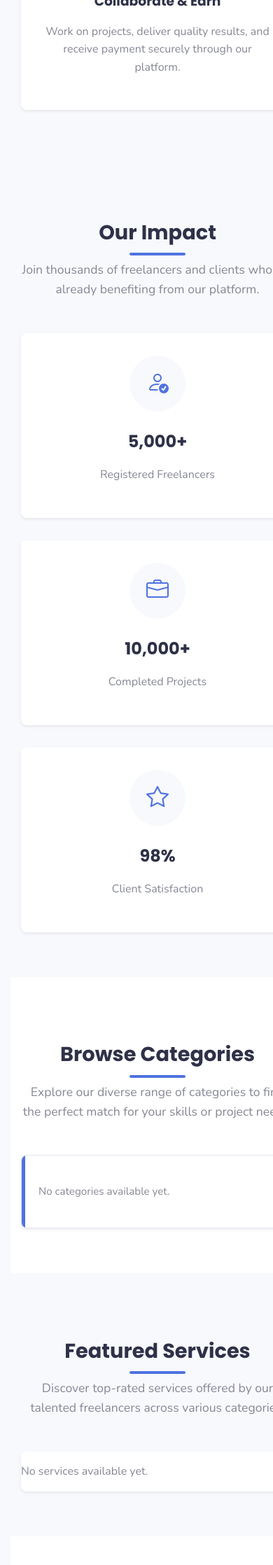
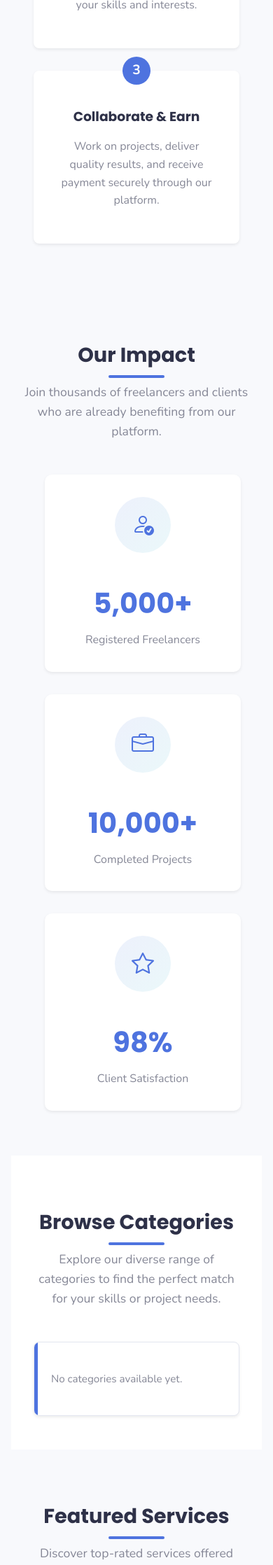
Before and after one commit to airiermonster/freelance, a Django app: page / in a window 390 px wide; the page is wider, and only the part inside the window is pictured. Shown: the part 3200-5436 px from the top of that part at 70% size. Run offline with Django 5.2, Linux system fonts and the light colour scheme; data that the repository does not hold is empty.

Commit message:
Improved landing page styles and functionality. Enhanced navbar scroll behavior, added statistics section with responsive design, and updated footer with logo integration. Adjusted container and section paddings for better layout consistency.

```diff
--- a/static/css/landing.css
+++ b/static/css/landing.css
@@ -30,6 +30,8 @@
     margin: 0;
     padding: 0;
     overflow-x: hidden;
+    width: 100%;
+    max-width: 100vw;
 }
 
 h1, h2, h3, h4, h5, h6 {
@@ -57,13 +59,21 @@
 
 .container {
     width: 100%;
-    max-width: 1200px;
-    margin: 0 auto;
-    padding: 0 15px;
+    max-width: 100%;
+    margin: 0;
+    padding: 0 2rem;
+    box-sizing: border-box;
+}
+
+@media (min-width: 1400px) {
+    .container {
+        padding: 0 4rem;
+    }
 }
 
 .section {
-    padding: 5rem 0;
+    padding: 5rem 2rem;
+    width: 100%;
 }
 
 .section-title {
@@ -354,6 +380,7 @@
     display: grid;
     grid-template-columns: repeat(auto-fit, minmax(300px, 1fr));
     gap: 2rem;
+    width: 100%;
 }
 
 .feature-card {
@@ -404,6 +431,9 @@
     justify-content: center;
     gap: 2rem;
     counter-reset: step;
+    width: 100%;
+    max-width: 100%;
+    padding: 0;
 }
 
 .step {
@@ -461,6 +491,9 @@
     display: grid;
     grid-template-columns: repeat(auto-fill, minmax(280px, 1fr));
     gap: 1.5rem;
+    width: 100%;
+    max-width: 100%;
+    padding: 0;
 }
 
 .category-card {
@@ -513,8 +546,11 @@
 
 .service-list {
     display: grid;
-    grid-template-columns: repeat(auto-fill, minmax(350px, 1fr));
+    grid-template-columns: repeat(auto-fit, minmax(350px, 1fr));
     gap: 2rem;
+    width: 100%;
+    max-width: 100%;
+    padding: 0;
 }
 
 .service-card {
@@ -988,6 +1031,18 @@
 
 /* Responsive Styles */
 @media (max-width: 992px) {
+    .container {
+        padding: 0 1.5rem;
+    }
+
+    .section {
+        padding: 4rem 1.5rem;
+    }
+
+    .navbar {
+        padding: 1rem 1.5rem;
+    }
+
     .hero .container {
         grid-template-columns: 1fr;
         text-align: center;
@@ -1041,11 +1096,24 @@
     .navbar-toggle {
         display: block;
     }
+
+    .statistics .features-grid {
+        grid-template-columns: repeat(auto-fit, minmax(250px, 1fr));
+        padding: 0 1.5rem;
+    }
 }
 
 @media (max-width: 768px) {
+    .container {
+        padding: 0 1rem;
+    }
+
     .section {
-        padding: 4rem 0;
+        padding: 3rem 1rem;
+    }
+
+    .navbar {
+        padding: 1rem;
     }
 
     .section-title h2 {
@@ -1087,6 +1155,11 @@
 
     .footer-heading {
         margin-top: 1rem;
+    }
+
+    .statistics .features-grid {
+        grid-template-columns: 1fr;
+        padding: 0 1rem;
     }
 }
 
@@ -1118,4 +1191,68 @@
     .testimonial-card {
         flex: 0 0 300px;
     }
+
+    .statistics h3 {
+        font-size: 2rem;
+    }
 }
+
+/* Add box-sizing to all elements */
+*, *::before, *::after {
+    box-sizing: border-box;
+}
+
+/* Statistics Section */
+.statistics {
+    width: 100%;
+    overflow: hidden;
+    padding: 4rem 0;
+}
+
+.statistics .features-grid {
+    display: grid;
+    grid-template-columns: repeat(auto-fit, minmax(280px, 1fr));
+    gap: 2rem;
+    padding: 0 2rem;
+    width: 100%;
+    box-sizing: border-box;
+}
+
+.statistics .feature-card {
+    width: 100%;
+    padding: 2rem;
+    text-align: center;
+    background: #fff;
+    border-radius: 10px;
+    box-shadow: var(--shadow-sm);
+    transition: transform 0.3s ease;
+}
+
+.statistics .feature-card:hover {
+    transform: translateY(-10px);
+    box-shadow: var(--shadow);
+}
+
+.statistics .feature-icon {
+    width: 80px;
+    height: 80px;
+    margin: 0 auto 1.5rem;
+    display: flex;
+    align-items: center;
+    justify-content: center;
+    background: linear-gradient(135deg, rgba(78, 115, 223, 0.1) 0%, rgba(54, 185, 204, 0.1) 100%);
+    border-radius: 50%;
+    color: var(--primary-color);
+    font-size: 2rem;
+}
+
+.statistics h3 {
+    font-size: 2.5rem;
+    color: var(--primary-color);
+    margin-bottom: 0.5rem;
+}
+
+.statistics p {
+    color: var(--text-muted);
+    margin: 0;
+}
--- a/static/js/landing.js
+++ b/static/js/landing.js
@@ -10,14 +10,34 @@
         delay: 100
     });
 
-    // Navbar scroll effect
+    // Enhanced Navbar scroll effect
     const header = document.querySelector('header');
+    let lastScroll = 0;
+
     window.addEventListener('scroll', function() {
-        if (window.scrollY > 50) {
+        const currentScroll = window.pageYOffset;
+
+        if (currentScroll <= 0) {
+            header.classList.remove('scrolled');
+            header.classList.remove('nav-hidden');
+            return;
+        }
+
+        if (currentScroll > lastScroll && currentScroll > 70) {
+            // Scrolling down & past header
+            header.classList.add('nav-hidden');
+        } else if (currentScroll < lastScroll) {
+            // Scrolling up
+            header.classList.remove('nav-hidden');
+        }
+
+        if (currentScroll > 50) {
             header.classList.add('scrolled');
         } else {
             header.classList.remove('scrolled');
         }
+
+        lastScroll = currentScroll;
     });
 
     // Mobile menu toggle
--- a/templates/core/home.html
+++ b/templates/core/home.html
@@ -15,7 +15,10 @@
 <header>
     <div class="container">
         <nav class="navbar">
-            <a href="#" class="navbar-brand">Freelance<span>Hub</span></a>
+            <a href="#" class="navbar-brand">
+                <img src="{% static 'images/atcLogo.png' %}" alt="ATC Logo">
+                Freelance<span>Hub</span>
+            </a>
             <button class="navbar-toggle">
                 <i class="bi bi-list"></i>
             </button>
@@ -119,7 +122,7 @@
 </section>
 
 <!-- Statistics Section -->
-<section class="statistics section">
+<section class="statistics">
     <div class="container">
         <div class="section-title" data-aos="fade-up">
             <h2>Our Impact</h2>
@@ -316,7 +319,10 @@
     <div class="container">
         <div class="footer-content">
             <div class="footer-about">
-                <div class="footer-logo">Freelance<span>Hub</span></div>
+                <div class="footer-logo">
+                    <img src="{% static 'images/atcLogo.png' %}" alt="ATC Logo">
+                    Freelance<span>Hub</span>
+                </div>
                 <p>Connecting talented freelancers with clients worldwide. Our platform makes it easy to find work, hire professionals, and collaborate effectively.</p>
                 <div class="footer-social">
                     <a href="#" class="social-link"><i class="bi bi-facebook"></i></a>
```
Also changed, not shown: other parts of static/css/landing.css (+46 -23 lines).
